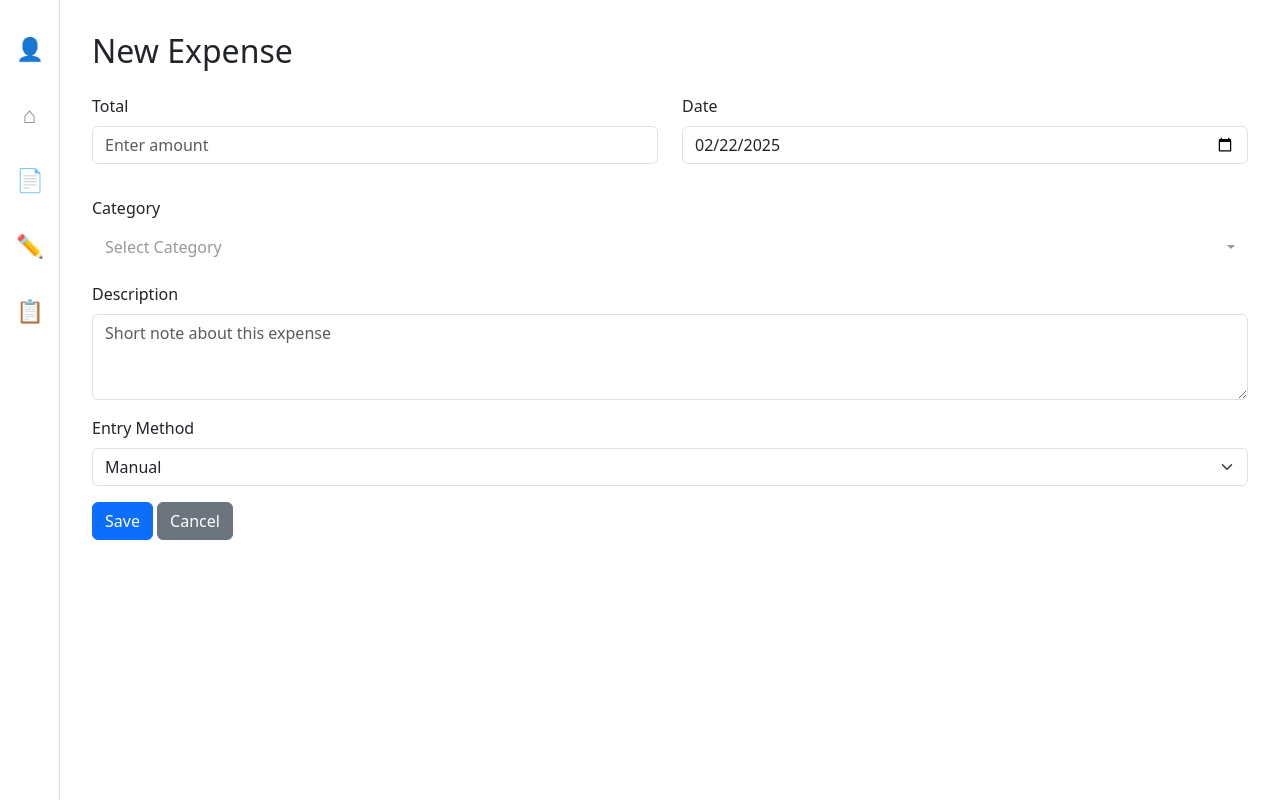
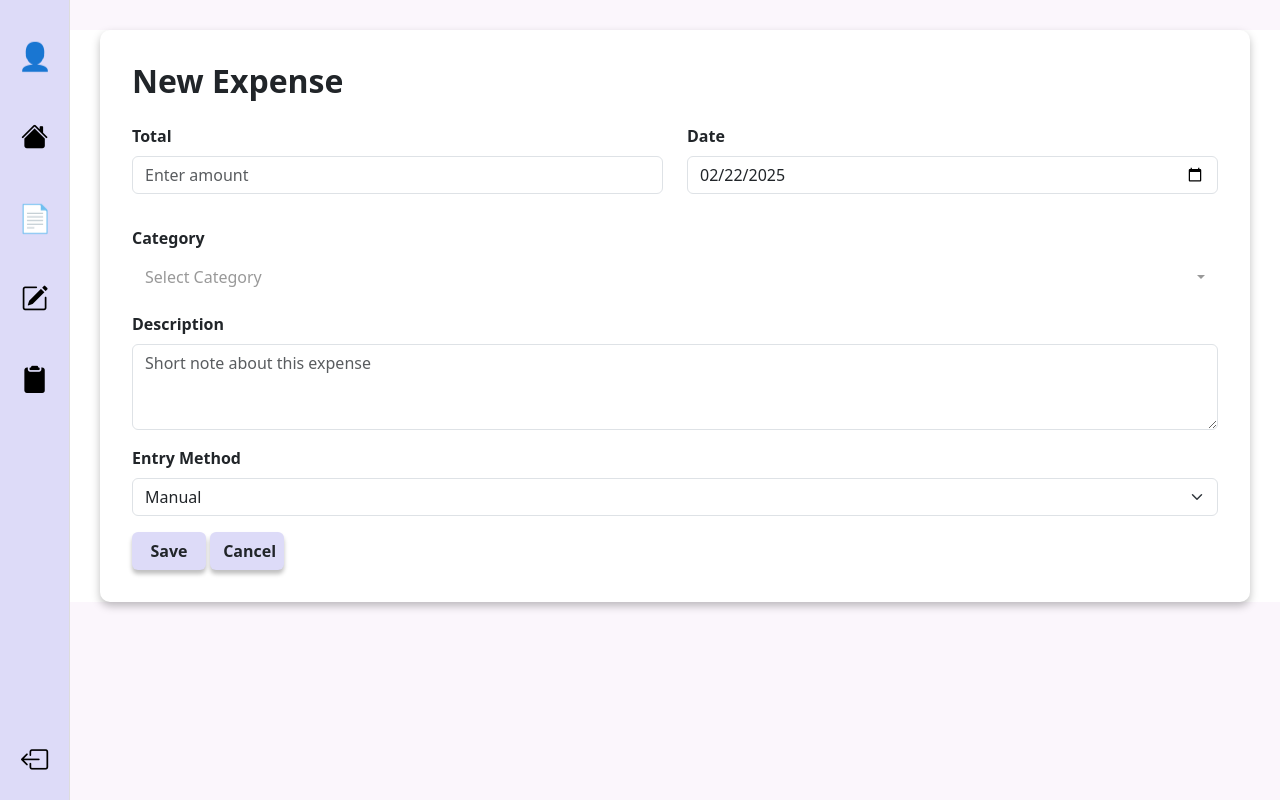
Before and after one commit to tin-auppati/jubjai, a Flask app: page /expenses in a window 1280 px wide. Run offline with Flask 3, Linux system fonts and the light colour scheme; data that the repository does not hold is empty; parts of the project's set-up code (start-up, migrations or seed data) failed here and were passed over; some libraries are stand-ins or nearby versions.

Commit message:
add styles for create expense page

```diff
--- a/flask/app/static/css/new_expense.css
+++ b/flask/app/static/css/new_expense.css
@@ -1,7 +1,14 @@
+html {
+  height: 100vh;
+  background-color: #fbf6fc;
+}
+body {
+  font-family: 'Montserrat', sans-serif;
+}
 .sidebar {
-      background-color: #fff;
-      min-width: 60px;
-      max-width: 60px;
+      background-color: #dddbf8;
+      min-width: 70px;
+      max-width: 70px;
       border-right: 1px solid #ddd;
       height: 100vh;
       position: fixed;
@@ -14,24 +21,29 @@
     }
     .sidebar a {
       display: block;
-      margin: 1rem 0;
-      color: #888;
+      margin: 20px 0;
+      color: #000000;
       text-decoration: none;
       text-align: center;
-      font-size: 1.4rem;
+      font-size: 1.7rem;
     }
     .main-content {
-      margin-left: 60px; /* Same as sidebar width */
+      margin-left: 100px;
+      margin-top: 30px;
+      margin-right: 30px;
       padding: 2rem;
+      background: #fff;
+      border-radius: 10px;
+      box-shadow: 0 4px 8px rgba(0, 0, 0, 0.25);
     }
     .scan-box {
-      background-color: #e9e1f0;
+      background-color: #dddbf8;
       border-radius: 8px;
       height: 200px;
       display: flex;
       align-items: center;
       justify-content: center;
-      color: #6f5499;
+      color: #555454;
       font-size: 2rem;
       cursor: pointer;
       position: relative;
@@ -47,6 +59,13 @@
       max-width: 100%;
       max-height: 100%;
     }
+    .btn-custom {
+      width: 74px;
+      background-color: #dddbf8 !important;
+      box-shadow: 0px 4px 4px rgba(0, 0, 0, 0.25);
+      border-radius: 10px;
+      font-weight: 600 !important;
+    }
     #ocrResult {
   margin-top: 10px;
   font-size: 1rem;
@@ -55,6 +74,7 @@
   padding: 5px;
   border-radius: 4px;
 }
+
   .category-icon {
     width: 20px;
     height: 20px;
@@ -73,6 +93,7 @@
 }
 .form-label {
     margin-bottom: 0.5rem;
+    font-weight: 600;
     display: block;
 }
 
--- a/flask/app/templates/expenses.html
+++ b/flask/app/templates/expenses.html
@@ -10,6 +10,7 @@
     href="https://cdn.jsdelivr.net/npm/bootstrap-select@1.14.0-beta3/dist/css/bootstrap-select.min.css">
   <link rel="stylesheet" href="{{ url_for('static', filename='css/new_expense.css') }}">
   <link rel="stylesheet" href="https://cdn.jsdelivr.net/npm/bootstrap@5.3.0/dist/css/bootstrap.min.css">
+  <link rel="stylesheet" href="https://cdn.jsdelivr.net/npm/bootstrap-icons@1.11.3/font/bootstrap-icons.min.css">
 
   <!-- Include Tesseract.js -->
 
@@ -22,14 +23,15 @@
   <!-- Sidebar -->
   <div class="sidebar">
     <a href="#" title="Profile">&#128100;</a>
-    <a href="#" title="Home">&#8962;</a>
+    <a href="#" title="Home"><i class="bi bi-house-fill"></i></a>
     <a href="#" title="Categories">&#128196;</a>
-    <a href="{{ url_for('create_expenses') }}" title="Create_expense">✏️</a>
-    <a href="{{ url_for('all_expenses') }}" title="All_expense">📋</a>
+    <a href="{{ url_for('create_expenses') }}" title="Create_expense"><i class="bi bi-pencil-square"></i></a>
+    <a href="{{ url_for('all_expenses') }}" title="All_expense"><i class="bi bi-clipboard2-fill"></i></a>
+    <a href="{{ url_for('users_logout') }}" title="Logout" style="justify-content: space-between; margin-top: auto;"><i class="bi bi-box-arrow-left"></i></a>
   </div>
   <!-- Main Content -->
   <div class="main-content">
-    <h2 class="mb-4">New Expense</h2>
+    <h2 class="mb-4" style="font-size: 2rem; font-weight: bold;">New Expense</h2>
     <form method="POST" action="{{ url_for('create_expenses') }}" enctype="multipart/form-data">
       <input type="hidden" name="csrf_token" value="{{ csrf_token() }}" />
       <div class="row mb-3">
@@ -84,8 +86,8 @@
         <div id="ocrResult"></div>
       </div>
       <!-- Buttons -->
-      <button type="submit" class="btn btn-primary">Save</button>
-      <a href="{{ url_for('create_expenses') }}" class="btn btn-secondary">Cancel</a>
+      <button type="submit" class="btn btn-custom">Save</button>
+      <a href="{{ url_for('create_expenses') }}" class="btn btn-custom">Cancel</a>
     </form>
   </div>
   <!-- Bootstrap JS -->
```
